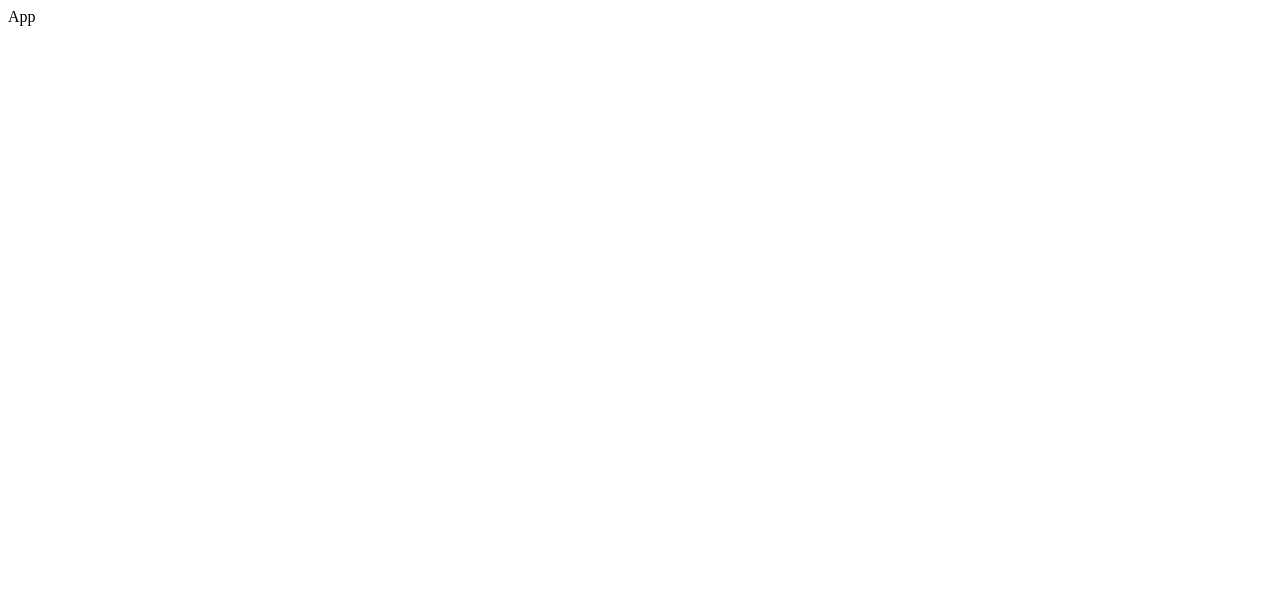
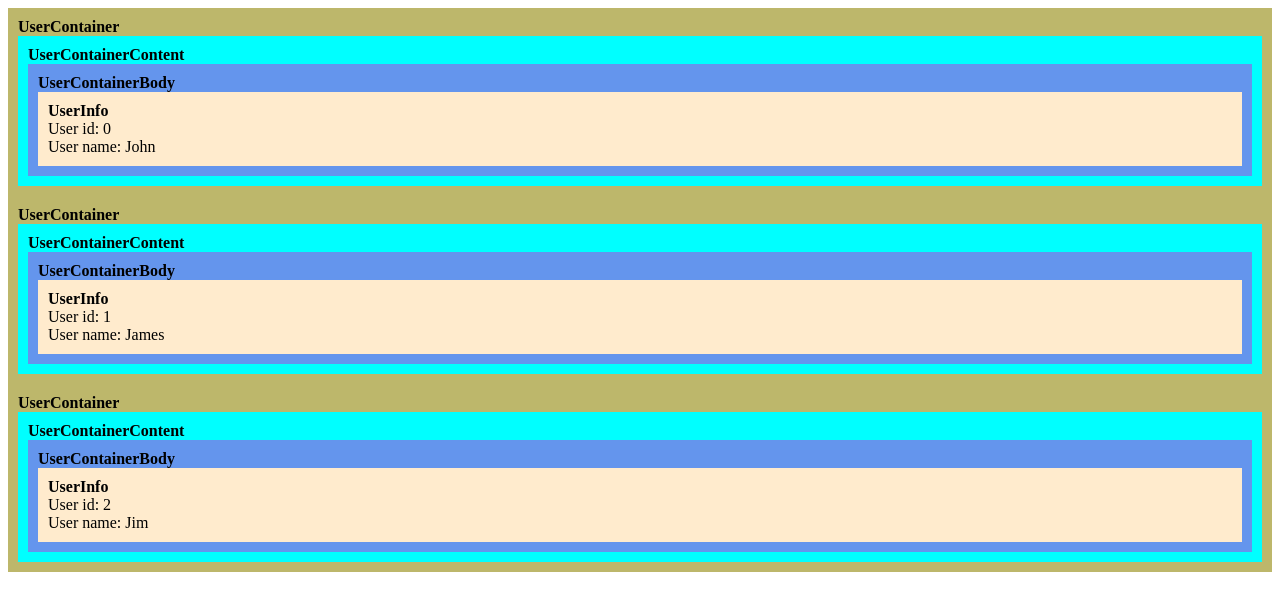
Before and after one commit to Toxe/react-context, a React (Create React App) app: page / in a window 1280 px wide. Shown: the top 610 px of the page. Built offline with nearby package versions, Linux system fonts and the light colour scheme; the HTML template or start-up script is replaced by a standard one.

Commit message:
Example container hierarchy

```diff
--- a/src/App.js
+++ b/src/App.js
@@ -1,7 +1,29 @@
 import React, { Component } from "react";
+import UserContainer from "./User";
 
 export default class App extends Component {
     render() {
-        return <div>App</div>;
+        const users = [
+            {
+                id: 0,
+                name: "John"
+            },
+            {
+                id: 1,
+                name: "James"
+            },
+            {
+                id: 2,
+                name: "Jim"
+            }
+        ];
+
+        return (
+            <div>
+                <UserContainer user={users[0]} />
+                <UserContainer user={users[1]} />
+                <UserContainer user={users[2]} />
+            </div>
+        );
     }
 }
--- /dev/null
+++ b/src/User.css
@@ -0,0 +1,23 @@
+.UserContainer {
+    background-color: darkkhaki;
+    padding: 10px;
+}
+
+.UserContainerContent {
+    background-color: aqua;
+    padding: 10px;
+}
+
+.UserContainerBody {
+    background-color: cornflowerblue;
+    padding: 10px;
+}
+
+.UserInfo {
+    background-color: blanchedalmond;
+    padding: 10px;
+}
+
+.title {
+    font-weight: bold;
+}
--- /dev/null
+++ b/src/User.js
@@ -0,0 +1,39 @@
+import React from "react";
+import "./User.css";
+
+export default function UserContainer(props) {
+    return (
+        <div className="UserContainer">
+            <div className="title">UserContainer</div>
+            <UserContainerContent user={props.user} />
+        </div>
+    );
+}
+
+function UserContainerContent(props) {
+    return (
+        <div className="UserContainerContent">
+            <div className="title">UserContainerContent</div>
+            <UserContainerBody user={props.user} />
+        </div>
+    );
+}
+
+function UserContainerBody(props) {
+    return (
+        <div className="UserContainerBody">
+            <div className="title">UserContainerBody</div>
+            <UserInfo user={props.user} />
+        </div>
+    );
+}
+
+function UserInfo(props) {
+    return (
+        <div className="UserInfo">
+            <div className="title">UserInfo</div>
+            <div>User id: {props.user.id}</div>
+            <div>User name: {props.user.name}</div>
+        </div>
+    );
+}
```
